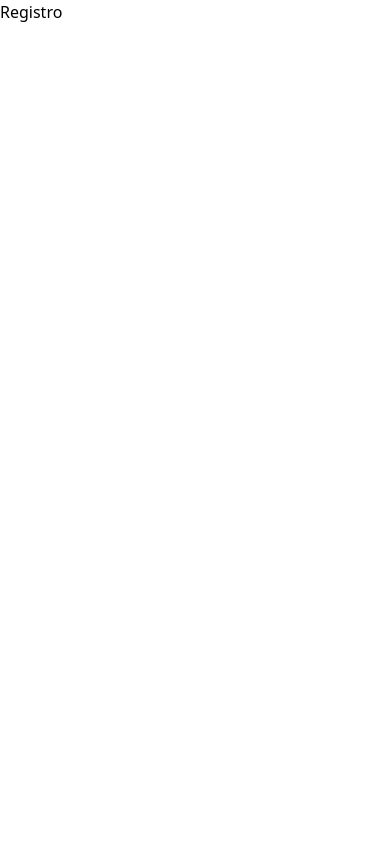
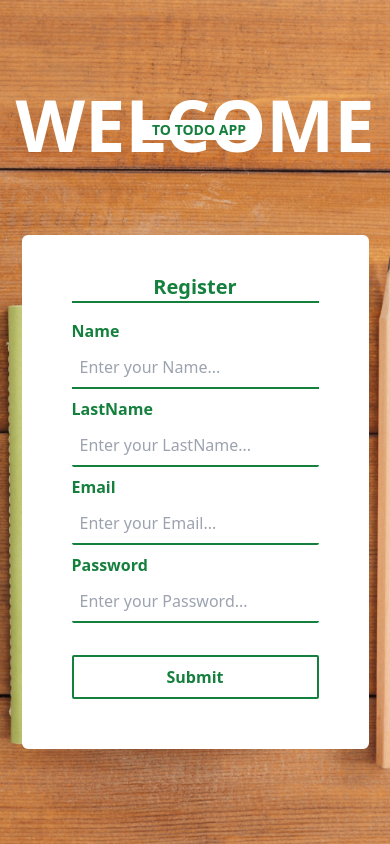
Before and after one commit to francoag98/toDoAPP, a Next.js app in the folder client/todo-client/: page /register in a window 390 px wide. Built offline with nearby package versions, Linux system fonts and the light colour scheme.

Commit message:
register responsive

```diff
--- a/client/todo-client/app/login/page.tsx
+++ b/client/todo-client/app/login/page.tsx
@@ -74,14 +74,14 @@ const Login: React.FC = () => {
         className="flex flex-col justify-center items-center h-full sm:-mt-10 md:-mt-0">
         <div className="p-12 border-2 sm:w-96 border-white bg-white rounded-md">
           <h2 className="text-green-700 text-center text-xl -mt-3 mb-4 font-bold border-b-2 border-green-700">
-            INICIA SESION
+            Login
           </h2>
           <div className="flex flex-col gap-1 w-full">
             <label className=" text-green-700 font-bold">Email</label>
             <input
               onChange={formValues}
               type="text"
-              placeholder="Ingresa tu email..."
+              placeholder="Enter your email..."
               name="email"
               className="p-2 w-full border-b-2 bg-transparent border-green-700 text-green-700 focus:outline-none"
             />
@@ -92,7 +92,7 @@ const Login: React.FC = () => {
               onChange={formValues}
               type="password"
               name="password"
-              placeholder="ingresa tu password..."
+              placeholder="Enter your password..."
               className="p-2 border-b-2 bg-transparent border-green-700 rounded-sm text-green-700 focus:outline-none"
             />
           </div>
@@ -101,14 +101,16 @@ const Login: React.FC = () => {
               <button
                 type="submit"
                 className="p-2 text-green-700 font-bold hover:bg-green-700 hover:text-white w-full">
-                Iniciar sesion
+                Submit
               </button>
             </div>
             <div className="mb-3">
-              <span className="mr-1 text-green-700">No tienes cuenta?</span>
+              <span className="mr-1 text-green-700">
+                Do you not have an account?
+              </span>
               <Link href="/register">
                 <button className="text-green-700 font-bold underline">
-                  Registrate
+                  Sign Up
                 </button>
               </Link>
             </div>
--- a/client/todo-client/app/register/page.tsx
+++ b/client/todo-client/app/register/page.tsx
@@ -1,9 +1,104 @@
-import React from 'react'
+"use client";
+import React, { useState } from "react";
+import Link from "next/navigation";
 
-const Register = (): React.ReactNode => {
-  return (
-    <div>Registro</div>
-  )
+interface RegisterData {
+  name: String;
+  lastName: String;
+  email: String;
+  password: String;
 }
 
-export default Register
+const Register: React.FC = () => {
+  const [registerData, setRegisterData] = useState<RegisterData>({
+    name: "",
+    lastName: "",
+    email: "",
+    password: "",
+  });
+
+  const formValues = (event: React.ChangeEvent<HTMLInputElement>) => {
+    return setRegisterData({
+      ...registerData,
+      [event.target.name]: event.target.value,
+    });
+  };
+
+  const submitHandler = (event: React.FormEvent<HTMLFormElement>) => {};
+
+  return (
+    <main className="flex flex-col h-screen w-full m-0 bg-video">
+      {/* <video src="video3.mp4" autoPlay loop muted className="bg-video"></video> */}
+      <div className="flex flex-col sm:mt-9 md:mt-0">
+        <h1 className="text-center font-bold text-white sm:bg-transparent p-2 text-7xl sm:text-9xl mt-20 sm:mt-10 md:mt-24 lg:mt-26 2xl:mt-24 font-sans -mb-10">
+          WELCOME
+        </h1>
+        <div className="text-center m-auto -mt-2 sm:-mt-10">
+          <p className="font-sans font-bold text-sm sm:text-2xl text-green-700 sm:pl-5 sm:pr-4 pr-3 pl-4 bg-white mr-2 ml-3">
+            TO TODO APP
+          </p>
+        </div>
+      </div>
+      <form
+        onSubmit={submitHandler}
+        className="flex flex-col justify-center items-center h-full sm:-mt-10 md:-mt-0">
+        <div className="p-12 border-2 sm:w-96 border-white bg-white rounded-md">
+          <h2 className="text-green-700 text-center text-xl -mt-3 mb-4 font-bold border-b-2 border-green-700">
+            Register
+          </h2>
+          <div className="flex flex-col gap-1 w-full">
+            <label className=" text-green-700 font-bold">Name</label>
+            <input
+              onChange={formValues}
+              type="text"
+              placeholder="Enter your Name..."
+              name="name"
+              className="p-2 w-full border-b-2 bg-transparent border-green-700 text-green-700 focus:outline-none"
+            />
+          </div>
+          <div className="flex flex-col gap-1 mt-2">
+            <label className="text-green-700 font-bold">LastName</label>
+            <input
+              onChange={formValues}
+              type="text"
+              name="lastName"
+              placeholder="Enter your LastName..."
+              className="p-2 border-b-2 bg-transparent border-green-700 rounded-sm text-green-700 focus:outline-none"
+            />
+          </div>
+          <div className="flex flex-col gap-1 mt-2">
+            <label className="text-green-700 font-bold">Email</label>
+            <input
+              onChange={formValues}
+              type="email"
+              name="email"
+              placeholder="Enter your Email..."
+              className="p-2 border-b-2 bg-transparent border-green-700 rounded-sm text-green-700 focus:outline-none"
+            />
+          </div>
+          <div className="flex flex-col gap-1 mt-2">
+            <label className="text-green-700 font-bold">Password</label>
+            <input
+              onChange={formValues}
+              type="password"
+              name="password"
+              placeholder="Enter your Password..."
+              className="p-2 border-b-2 bg-transparent border-green-700 rounded-sm text-green-700 focus:outline-none"
+            />
+          </div>
+          <div className="flex flex-col-reverse gap-1">
+            <div className="text-center border-2  border-green-700 rounded-sm mt-8">
+              <button
+                type="submit"
+                className="p-2 text-green-700 font-bold hover:bg-green-700 hover:text-white w-full">
+                Submit
+              </button>
+            </div>
+          </div>
+        </div>
+      </form>
+    </main>
+  );
+};
+
+export default Register;
```
